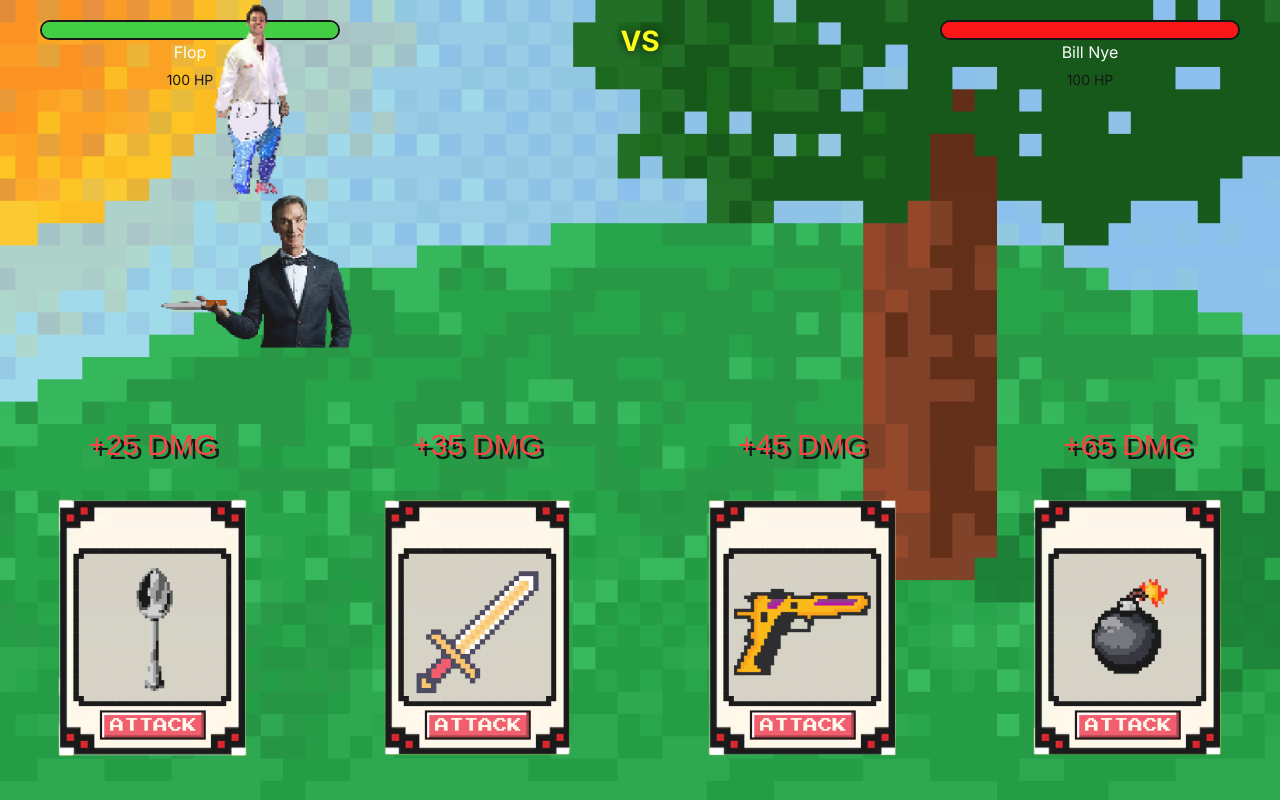
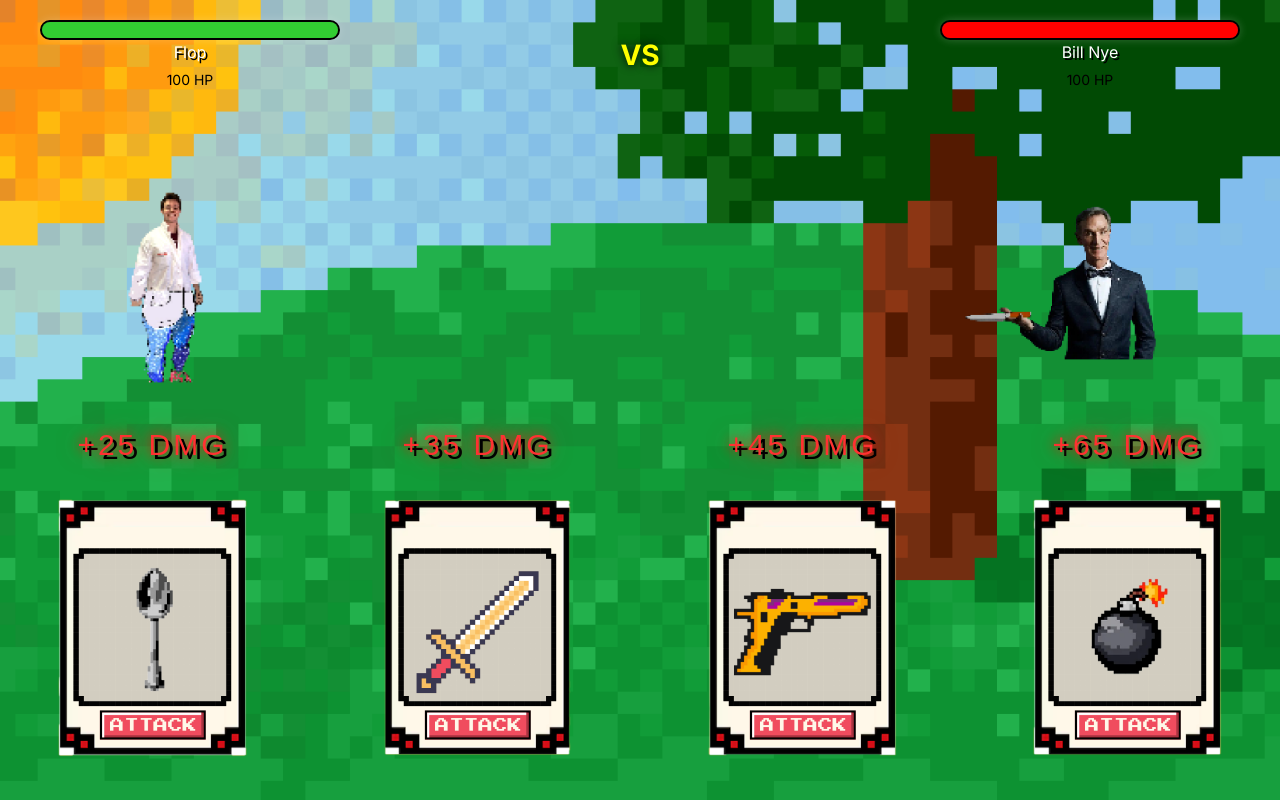
Before and after one commit to rea-19/slay-the-syllabusv2, a Next.js app: page /battle in a window 1280 px wide. Built offline with nearby package versions, Linux system fonts and the light colour scheme.

Commit message:
fixed attack animations

```diff
--- a/app/battle/page.js
+++ b/app/battle/page.js
@@ -132,10 +132,7 @@ export default function BattlePage() {
             <div className="hud">
                 <div className="hud-player">
                     <div className="hp-bar">
-                        <div
-                            className="hp-fill player-hp"
-                            style={{ width: `${(playerHP / player.hp) * 100}%` }}
-                        />
+                        <div className="hp-fill player-hp" style={{ width: `${playerHP}%` }} />
                     </div>
                     <h3>{player.name}</h3>
                     <p className="hp-text">{playerHP} HP</p>
@@ -145,10 +142,7 @@ export default function BattlePage() {
 
                 <div className="hud-enemy">
                     <div className="hp-bar">
-                        <div
-                        className="hp-fill enemy-hp"
-                        style={{ width: `${(enemyHP / enemy.hp) * 100}%` }}
-                    />
+                        <div className="hp-fill enemy-hp" style={{ width: `${enemyHP}%` }} />
                     </div>
                     <h3>{enemy.name}</h3>
                     <p className="hp-text">{enemyHP} HP</p>
@@ -156,8 +150,8 @@ export default function BattlePage() {
             </div>
 
 
-            <div className={`fighter ${playerAttacking ? "player-attack" : ""} ${playerHit ? "player-hit" : ""}`}>
-                <div className="sprite">
+            <div className="arena">
+                <div className={`fighter ${playerAttacking ? "player-attack" : ""} ${playerHit ? "player-hit" : ""}`}>
                     <Image
                         src="/characters/Player_sprite.png"
                         alt="Player"
@@ -166,11 +160,10 @@ export default function BattlePage() {
                         priority
                     />
                 </div>
-            </div>
 
-            <div className={`fighter enemy-fighter ${enemyAttacking ? "enemy-attack" : ""} ${enemyHit ? "enemy-hit" : ""}`}>
-                <div className="sprite enemy-wrap">
+                <div className={`fighter enemy-fighter ${enemyAttacking ? "enemy-attack" : ""} ${enemyHit ? "enemy-hit" : ""}`}>
                     <Image
+                        key={level}
                         src={currentEnemySprite}
                         alt="Enemy"
                         width={200}
@@ -239,22 +232,6 @@ export default function BattlePage() {
                     setShowResult(false);
                 }}
             />
-
-            {level === 2 && (
-            <img
-                src="/characters/thomas.png"
-                alt="Thomas"
-                style={{
-                    position: "fixed",
-                    bottom: "20px",
-                    left: 0,
-                    width: "150px",
-                    animation: "thomas-run 6s linear infinite",
-                    zIndex: 9999,
-                    pointerEvents: "none"
-                }}
-            />
-        )}
         </div>
     );
 }
--- a/app/styles/battle.css
+++ b/app/styles/battle.css
@@ -3,7 +3,6 @@
     font-weight: 400;
     font-style: normal;
 }
-
 
 .battle-page {
     display: flex;
@@ -11,99 +10,40 @@
     height: 100vh;
     position: relative;
     overflow: hidden;
-    opacity: 0.9;
+    opacity: 70;
 }
-
-@keyframes thomas-run {
-    from { left: -150px; }
-    to   { left: 100vw;  }
-}
-
 
 .arena {
     flex: 1;
     position: relative;
-
     display: flex;
     justify-content: space-between;
-    align-items: flex-end;
-
+    align-items: center;
     padding: 0 120px;
-    padding-top: 120px;
-    padding-bottom: 120px;
+    height: 100%;
 }
 
-
-.fighter {
-    width: 40%;
-    display: flex;
-    justify-content: center;
-    align-items: flex-end;
-    position: relative;
+/* .player,
+.enemy {
+    text-align: center;
 }
 
-.sprite {
-    display: inline-block;
-    animation: idleFloat 2s ease-in-out infinite;
-    transform-origin: center bottom;
-}
-
-
-.enemy-wrap {
-    transform: scaleX(-1);
-    display: inline-block;
-}
-
-@keyframes idleFloat {
-    0%   { transform: translateY(0px); }
-    50%  { transform: translateY(-10px); }
-    100% { transform: translateY(0px); }
-}
-
-
-.player-attack .sprite {
-    animation: playerAttack 0.6s ease forwards;
-}
-
-.enemy-attack .sprite {
-    animation: enemyAttack 0.6s ease forwards;
-}
-
-@keyframes playerAttack {
-    0%   { transform: translateX(0); }
-    50%  { transform: translateX(120px); }
-    100% { transform: translateX(0); }
-}
-
-@keyframes enemyAttack {
-    0%   { transform: translateX(0); }
-    50%  { transform: translateX(-120px); }
-    100% { transform: translateX(0); }
-}
-
-.player-hit .sprite,
-.enemy-hit .sprite {
-    animation: hitShake 0.4s ease;
-    filter: brightness(1.5);
-}
-
-@keyframes hitShake {
-    0%   { transform: translateX(0); }
-    25%  { transform: translateX(-6px); }
-    50%  { transform: translateX(6px); }
-    75%  { transform: translateX(-6px); }
-    100% { transform: translateX(0); }
-}
+.player img,
+.enemy img {
+    width: 250px;
+} */
 
 .cards {
-    position: absolute;
     bottom: 20px;
     left: 0;
     right: 0;
+
     display: flex;
     justify-content: center;
     gap: 20px;
-    z-index: 10;
+    position: relative;
+    cursor: pointer;
+    transition: transform 0.2s ease;
 }
 
 .card {
@@ -120,12 +60,35 @@
 
 .card-damage {
     font-family: "Jersey 10", sans-serif;
+    font-weight: 400;
+    font-style: normal;
     font-size: 30px;
+    letter-spacing: 3px;
     color: #ff3131;
     margin-bottom: 8px;
-    text-shadow: 4px 4px 0 #000;
+    text-shadow:
+        4px 4px 0 #000,
+        0 0 12px rgba(255, 0, 0, 0.9),
+        0 0 24px rgba(255, 80, 80, 0.7);
+    z-index: 5;
     user-select: none;
+    pointer-events: none;
 }
+
+
+/* .cards button {
+    padding: 20px;
+    background: crimson;
+    border: none;
+    color: white;
+    font-size: 18px;
+    cursor: pointer;
+    border-radius: 10px;
+} */
+
+/* .cards button:hover {
+    transform: scale(1.05);
+} */
 
 .quiz-popup {
     position: fixed;
@@ -136,15 +99,34 @@
     max-width: 90vw;
     padding: 40px;
     background: #fff8e8;
-    border: 4px solid black;
+    border: 4px solid rgb(0, 0, 0);
     border-radius: 24px;
+    /* box-shadow:
+        0 0 25px rgba(255, 215, 0, 0.5); */
+
     z-index: 100;
+}
+
+.quiz-popup h2 {
+    color: rgb(0, 0, 0);
+
+    font-size: 28px;
+    text-align: center;
+    line-height: 1.4;
+    margin-bottom: 20px;
+}
+
+.quiz-popup p {
+    color: rgb(250, 234, 140);
+    text-align: center;
+    font-weight: bold;
 }
 
 .answers {
     display: flex;
     flex-direction: column;
     align-items: center;
+
     gap: 16px;
     margin-top: 25px;
 }
@@ -153,21 +135,82 @@
     width: 100%;
     max-width: 420px;
     min-height: 70px;
+
+    padding: 16px 20px;
+
     border: 3px solid black;
     border-radius: 14px;
+
+    /* background: linear-gradient(
+        to bottom,
+        #ffe066,
+        #ffbf00
+    ); */
+
+    color: black;
     font-size: 18px;
     font-weight: bold;
+    text-align: center;
+
     cursor: pointer;
+
+    transition:
+        transform 0.15s ease,
+        box-shadow 0.15s ease,
+        background 0.15s ease;
+
+    box-shadow:
+        0 4px 0 #996c00,
+        0 0 12px rgba(255, 200, 0, 0.4);
 }
 
+.answers button:hover {
+    transform: scale(1.03);
+
+    background: linear-gradient(
+        to bottom,
+        #fff099,
+        #ffcc33
+    );
+
+    box-shadow:
+        0 6px 0 #996c00,
+        0 0 18px rgba(255, 220, 0, 0.7);
+}
+
+.answers button:active {
+    transform: scale(0.97);
+
+    box-shadow:
+        0 2px 0 #996c00,
+        0 0 8px rgba(255, 220, 0, 0.5);
+}
+
+/* .hp-bar {
+    width: 250px;
+    height: 25px;
+    background: gray;
+    border-radius: 20px;
+    overflow: hidden;
+    margin-top: 10px;
+} */
+
+.hp-fill {
+    height: 100%;
+    background: limegreen;
+    transition: width 0.3s ease;
+}
 
 .hud {
     position: absolute;
     top: 20px;
     left: 0;
     right: 0;
+
     display: flex;
     justify-content: space-between;
+    align-items: center;
+
     padding: 0 40px;
 }
 
@@ -182,14 +225,10 @@
     width: 100%;
     height: 20px;
     background: #222;
-    border: 2px solid black;
+    border: 2px solid rgb(0, 0, 0);
     border-radius: 10px;
     overflow: hidden;
-}
-
-.hp-fill {
-    height: 100%;
-    transition: width 0.5s cubic-bezier(0.2, 1, 0.2, 1);
+    box-shadow: 0 0 10px rgba(255,255,255,0.2);
 }
 
 .player-hp {
@@ -203,7 +242,7 @@
 .hp-text {
     margin-top: 5px;
     font-size: 14px;
-    color: black;
+    color: rgb(0, 0, 0);
 }
 
 .vs {
@@ -212,3 +251,101 @@
     color: yellow;
     text-shadow: 0 0 10px black;
 }
+
+.hud-player h3,
+.hud-enemy h3 {
+    margin-bottom: 5px;
+    text-shadow: 2px 2px 0 black;
+}
+
+.hp-fill {
+    transition: width 0.5s cubic-bezier(0.2, 1, 0.2, 1);
+}
+
+.fighter {
+    display: flex;
+    flex-direction: column;
+    align-items: center;
+    justify-content: center;
+    animation: idleFloat 2s ease-in-out infinite;
+    transform: translateY(60px);
+}
+.fighter img {
+    animation: idleFloat 2s ease-in-out infinite;
+}
+
+
+@keyframes idleFloat {
+    0% {
+        transform: translateY(20px);
+    }
+    50% {
+        transform: translateY(40px);
+    }
+    100% {
+        transform: translateY(20px);
+    }
+}
+
+.fighter img {
+    display: block;
+}
+
+
+
+.player-attack {
+    animation: playerAttack 0.5s ease;
+}
+
+@keyframes playerAttack {
+    0% {
+        transform: translateX(0) translateY(20px);
+    }
+    50% {
+        transform: translateX(800px) translateY(20px);
+    }
+    100% {
+        transform: translateX(0) translateY(20px);
+    }
+}
+
+.enemy-fighter img {
+    transform: scaleX(-1);
+}
+
+
+.enemy-attack {
+    animation: enemyAttack 0.5s ease;
+}
+
+@keyframes enemyAttack {
+    0% {
+        transform: translateX(0) translateY(20px);
+    }
+    50% {
+        transform: translateX(-800px) translateY(20px);
+    }
+    100% {
+        transform: translateX(0) translateY(20px);
+    }
+}
+
+.player-hit img{
+    animation: hitShake 0.4s ease;
+    filter: brightness(1.5);
+}
+
+.enemy-hit img {
+    animation: hitShake 0.4s ease;
+    filter: brightness(1.5);
+    transform: scaleX(-1);
+}
+
+@keyframes hitShake {
+    0% { transform: translateX(0); }
+    20% { transform: translateX(-10px); }
+    40% { transform: translateX(10px); }
+    60% { transform: translateX(-10px); }
+    80% { transform: translateX(10px); }
+    100% { transform: translateX(0); }
+}
```
